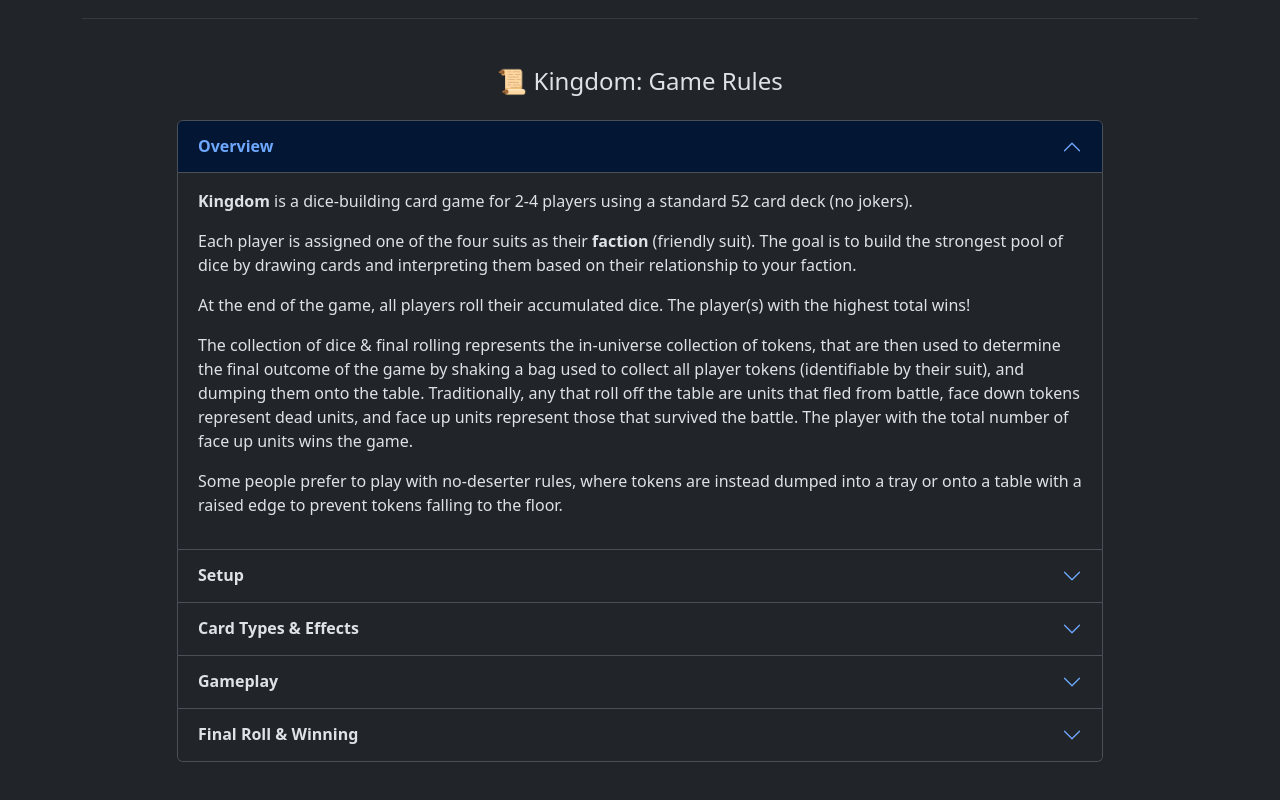
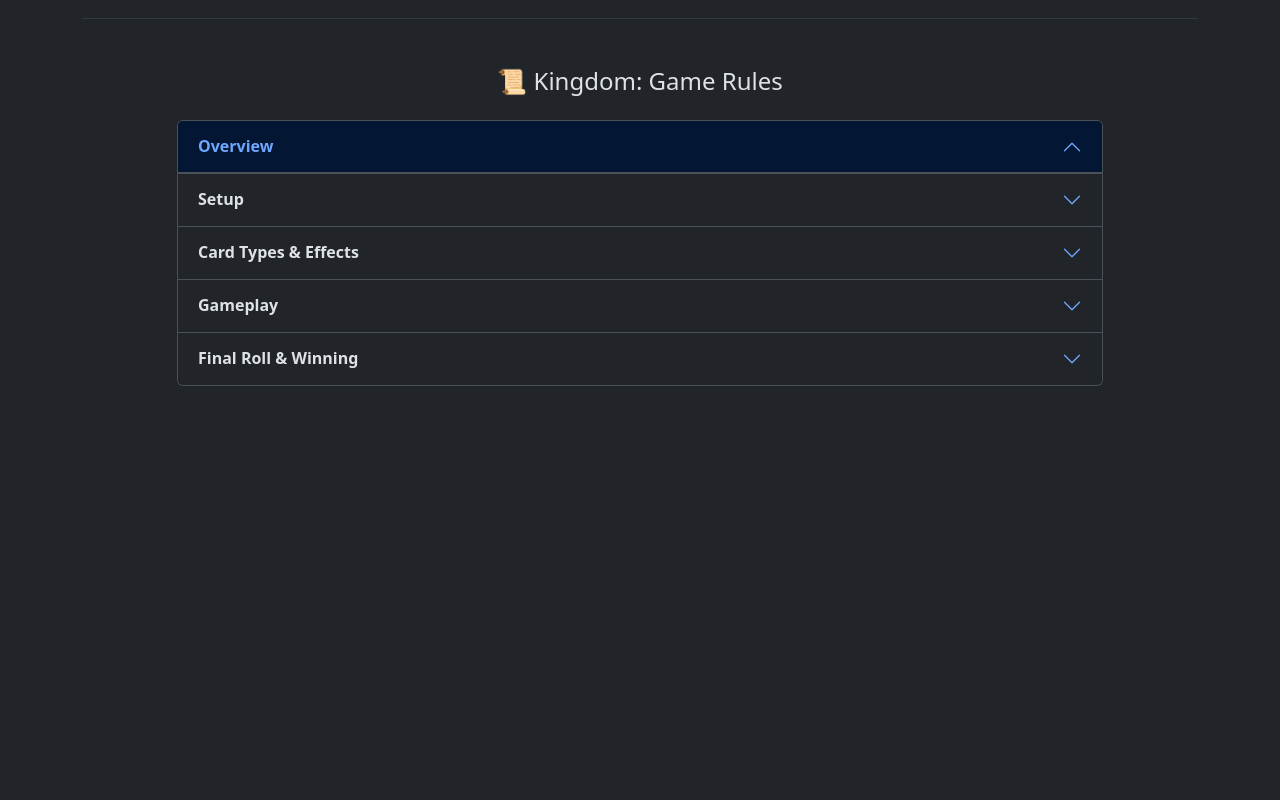
Before and after one commit to EvelynSays/makoprofile, a plain HTML site: page cards.html in a window 1280 px wide. Shown: the part 1060-1860 px from the top of the page. After the commit the page ends 1494 px from the top, so only its background shows below. Drawn offline with nearby package versions, Linux system fonts and the light colour scheme.

Commit message:
stopped expanding on default for overview section

```diff
--- a/cards.html
+++ b/cards.html
@@ -95,7 +95,7 @@
                 <strong>Overview</strong>
               </button>
             </h2>
-            <div id="rulesOverview" class="accordion-collapse collapse show" data-bs-parent="#kingdomRulesAccordion">
+            <div id="rulesOverview" class="accordion-collapse collapse" data-bs-parent="#kingdomRulesAccordion">
               <div class="accordion-body">
                 <p><strong>Kingdom</strong> is a dice-building card game for 2-4 players using a standard 52 card deck (no jokers).</p>
                 <p>Each player is assigned one of the four suits as their <strong>faction</strong> (friendly suit). The goal is to build the strongest pool of dice by drawing cards and interpreting them based on their relationship to your faction.</p>
```
